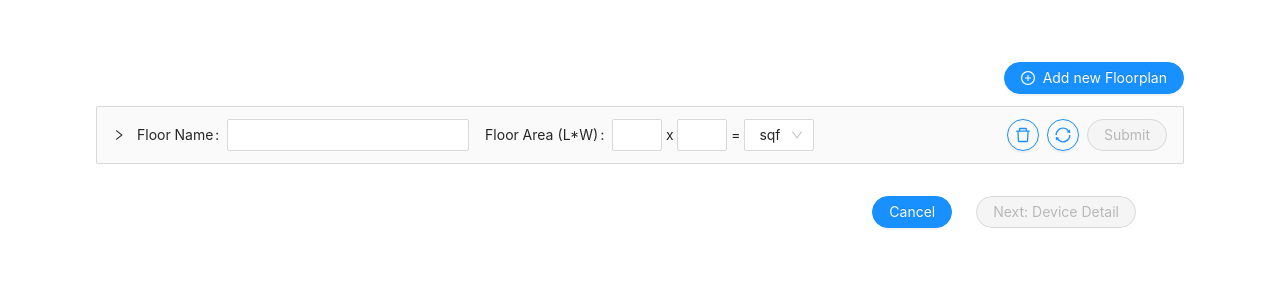
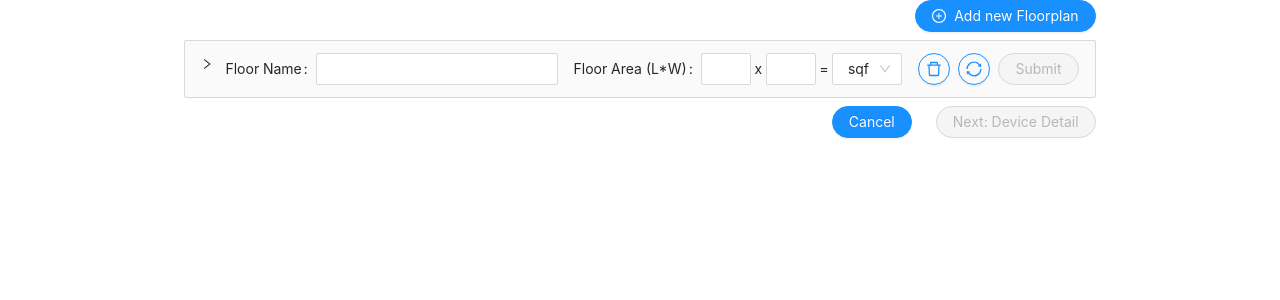
Before and after one commit to Sajid-173/test-test-test, a React (Create React App) app: page / in a window 1280 px wide. Shown: the top 300 px of the page. Built offline with nearby package versions, Linux system fonts and the light colour scheme.

Commit message:
modified:   src/Container/Container.tsx 	modified:   src/Container/styles.ts 	modified:   src/components/FloorComponent/floorComponent.tsx

```diff
--- a/src/Container/Container.tsx
+++ b/src/Container/Container.tsx
@@ -1,13 +1,6 @@
 import React, { useState } from "react";
-import { Button, Row, Col } from "antd";
+import { Button, Row, Col, Space } from "antd";
 import { PlusCircleOutlined } from "@ant-design/icons";
-
-import {
-  MainContainer,
-  ButtonContainer,
-  CollapseMenuContainer,
-  FloorButtonContainer,
-} from "./styles";
 
 import FloorComponent from "../components/FloorComponent/floorComponent";
 
@@ -17,9 +10,11 @@ const Container = () => {
   };
   return (
     //the entire container of the page
-    <MainContainer>
+    <Space direction="vertical">
       {/* Top level button for adding new floor */}
-      <FloorButtonContainer>
+
+      <Row justify="end" style={{ width: "100%" }}>
+        <Col>
           <Button
             shape="round"
             type="primary"
@@ -28,13 +23,15 @@ const Container = () => {
           >
             Add new Floorplan
           </Button>
-      </FloorButtonContainer>
+        </Col>
+      </Row>
+
       {/* Collapse Menu container */}
-      <CollapseMenuContainer>
+      <Row>
         <FloorComponent />
-      </CollapseMenuContainer>
+      </Row>
       {/* container for the 2 buttons at the bottom */}
-      <ButtonContainer>
+
       <Row justify="end" gutter={24}>
         <Col>
           <Button shape="round" type="primary">
@@ -47,8 +44,7 @@ const Container = () => {
           </Button>
         </Col>
       </Row>
-      </ButtonContainer>
-    </MainContainer>
+    </Space>
   );
 };
 export default Container;
--- a/src/Container/styles.ts
+++ b/src/Container/styles.ts
@@ -1,35 +1 @@
 import styled from "styled-components";
-
-//the entire container of the page
-const MainContainer = styled.div`
-  margin: 50px auto;
-  padding: 0 48px;
-`;
-
-const FloorButtonContainer = styled.div`
-  padding: 12px 48px;
-  display: flex;
-  justify-content: flex-end;
-`;
-
-//Container for the Collapse Menu
-const CollapseMenuContainer = styled.div`
-  padding: 0 48px;
-
-  & .ant-collapse-arrow {
-    margin-top: 10px;
-  }
-`;
-
-//container for the 2 buttons at the bottom
-const ButtonContainer = styled.div`
-  padding: 0 96px;
-  margin-top: 32px;
-`;
-
-export {
-  MainContainer,
-  ButtonContainer,
-  CollapseMenuContainer,
-  FloorButtonContainer,
-};
--- a/src/components/FloorComponent/floorComponent.tsx
+++ b/src/components/FloorComponent/floorComponent.tsx
@@ -1,8 +1,9 @@
 import React, { useState } from "react";
-import { Upload, Button, Collapse, Space } from "antd";
+import { Upload, Button, Collapse, Space, Typography } from "antd";
 import FloorComponentForm from "../FloorComponentForm/FloorComponentForm";
 import { InboxOutlined, DeleteOutlined, SyncOutlined } from "@ant-design/icons";
 import { ImageContainer } from "./styles";
+
 const { Panel } = Collapse;
 
 const FloorComponent = () => {
@@ -86,13 +87,15 @@ const FloorComponent = () => {
             onPreview={handlePreview}
             listType="picture"
           >
-            <p className="ant-upload-drag-icon">
-              <InboxOutlined className="upload-icon" />
-            </p>
-            <p className="ant-upload-text">
-              Click or drag file to this area to upload
-            </p>
-            {/* <Image src={imgurl.previewImage} width="500px" height="500px" /> */}
+            <Space direction="vertical">
+              <Typography.Text className="ant-upload-drag-icon">
+                <InboxOutlined className="upload-icon" />
+              </Typography.Text>
+              <Typography.Text className="ant-upload-text">
+                Click or drag file to this area to upload
+              </Typography.Text>
+              {/* <Image src={imgurl.previewImage} width="500px" height="500px" /> */}
+            </Space>
           </Upload>
         </ImageContainer>
       </Panel>
```
Lines whose indentation alone changed are shown as unchanged.
